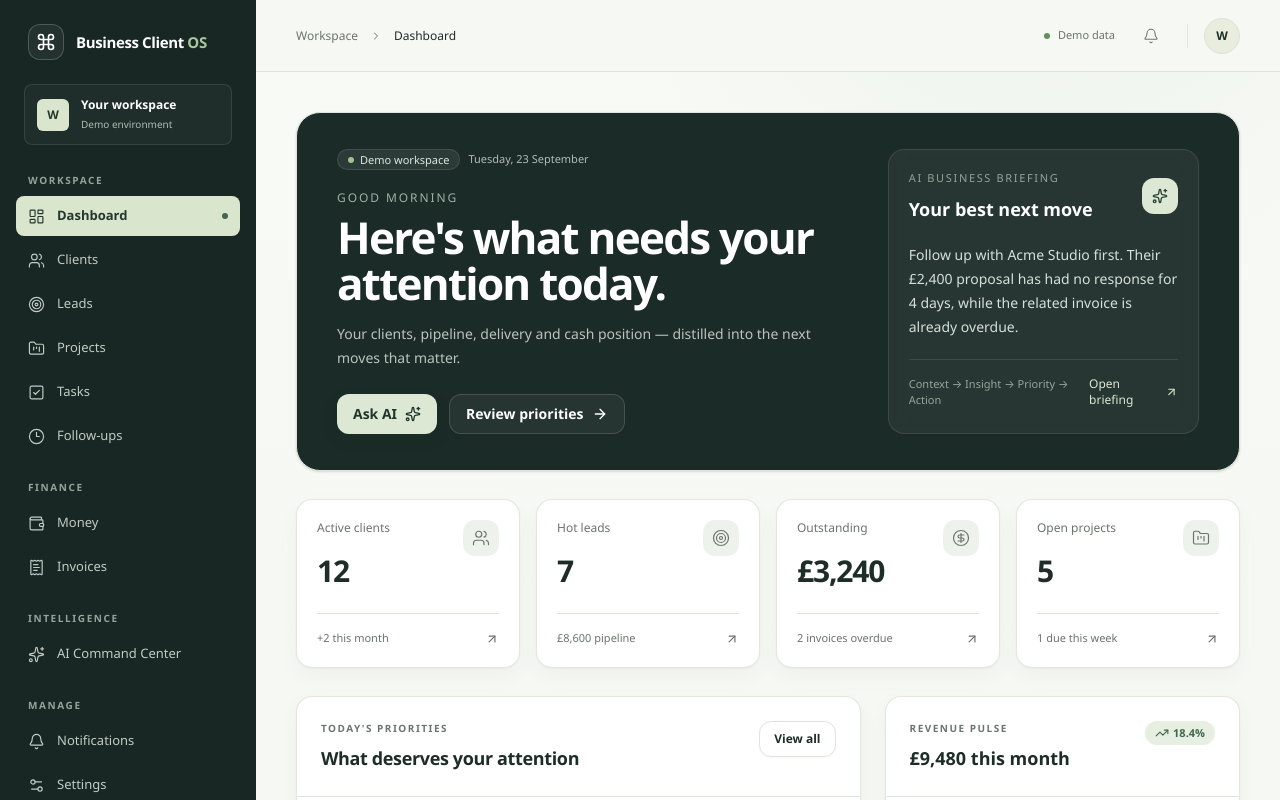
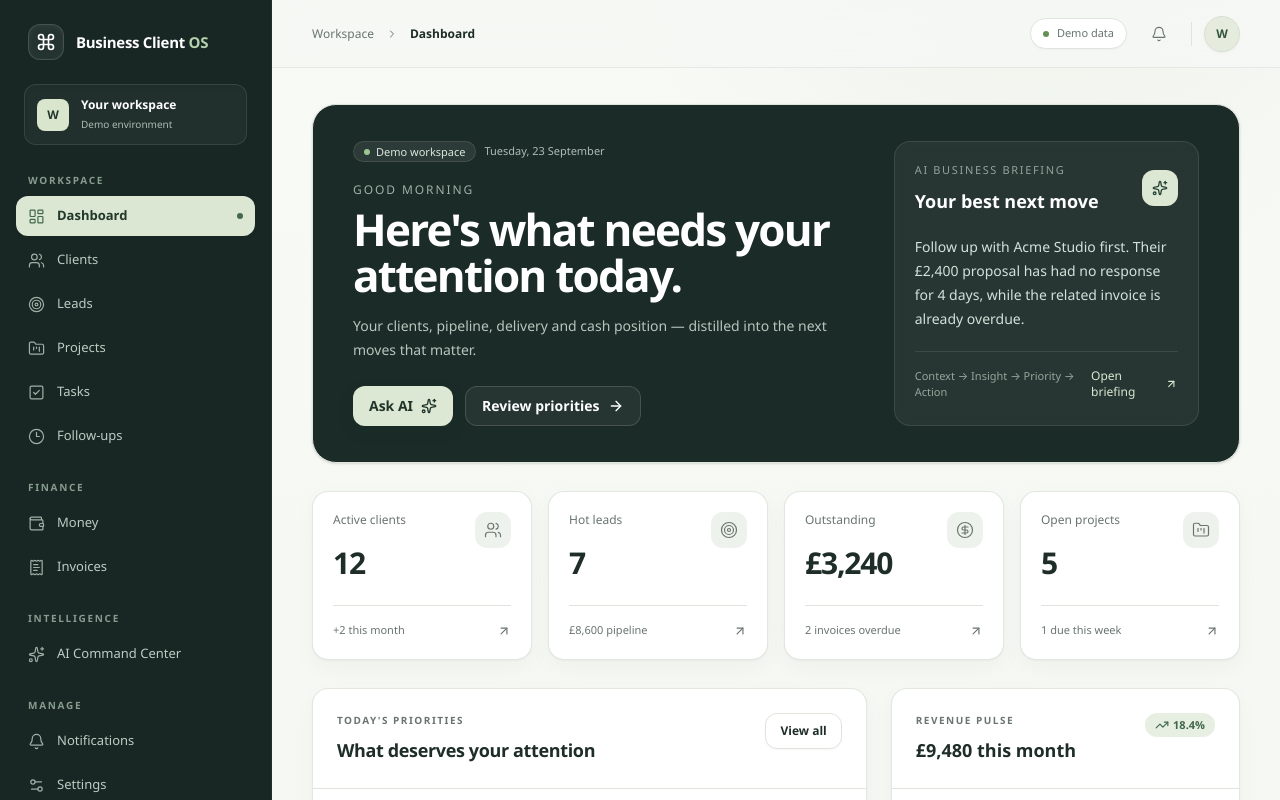
Before and after one commit to GiulianoM6/business-client-os, a Next.js app: page /preview/dashboard in a window 1280 px wide. Shown: the top 800 px of the page. Built offline with nearby package versions, Linux system fonts and the light colour scheme.

Commit message:
polish: refine premium application shell

```diff
--- a/components/shell/app-shell.tsx
+++ b/components/shell/app-shell.tsx
@@ -1,4 +1,5 @@
 "use client";
+
 import { useState } from "react";
 import Link from "next/link";
 import { usePathname } from "next/navigation";
@@ -29,6 +30,7 @@ function Sidebar({
   onNavigate?: () => void;
 }) {
   const pathname = usePathname();
+
   return (
     <div className="flex h-full flex-col overflow-y-auto px-4 pb-5">
       <Link
@@ -37,26 +39,28 @@ function Sidebar({
         className="flex h-21 shrink-0 items-center gap-3 px-3 text-white"
         aria-label="Business Client OS home"
       >
-        <span className="flex size-9 items-center justify-center rounded-xl border border-white/20 bg-white/5">
+        <span className="flex size-9 items-center justify-center rounded-xl border border-white/15 bg-white/[0.06] shadow-inner shadow-white/5">
           <Command className="size-5" />
         </span>
-        <span className="text-[15px] font-semibold tracking-tight">
-          Business Client <span className="text-[#a9c8a0]">OS</span>
+        <span className="text-[15px] font-semibold tracking-[-0.02em]">
+          Business Client <span className="text-[#b6d1ad]">OS</span>
         </span>
       </Link>
-      <div className="mx-2 mb-7 flex items-center gap-3 rounded-lg border border-white/10 bg-white/[0.035] p-3">
-        <span className="flex size-8 items-center justify-center rounded-md bg-[#d9e5cd] text-xs font-bold text-[#23372c]">
+
+      <div className="mx-2 mb-7 flex items-center gap-3 rounded-xl border border-white/10 bg-white/[0.045] p-3 shadow-inner shadow-black/5">
+        <span className="flex size-8 items-center justify-center rounded-lg bg-[#d9e5cd] text-xs font-bold text-[#23372c]">
           W
         </span>
-        <div>
-          <p className="text-xs font-semibold text-white">Your workspace</p>
+        <div className="min-w-0">
+          <p className="truncate text-xs font-semibold text-white">Your workspace</p>
           <p className="mt-1 text-[10px] text-[#aebcb3]">Demo environment</p>
         </div>
       </div>
+
       <nav aria-label="Main navigation" className="space-y-6">
         {["Workspace", "Finance", "Intelligence", "Manage"].map((group) => (
           <div key={group}>
-            <p className="mb-2 px-3 text-[10px] font-semibold uppercase tracking-[0.16em] text-[#93a59a]">
+            <p className="mb-2 px-3 text-[10px] font-semibold uppercase tracking-[0.17em] text-[#879b8f]">
               {group}
             </p>
             <div className="space-y-1">
@@ -65,6 +69,7 @@ function Sidebar({
                 .map((item) => {
                   const href = workspaceHref(workspaceId, item.slug);
                   const active = pathname === href;
+
                   return (
                     <Link
                       key={item.slug}
@@ -72,15 +77,18 @@ function Sidebar({
                       onClick={onNavigate}
                       aria-current={active ? "page" : undefined}
                       className={cn(
-                        "flex min-h-10 items-center gap-3 rounded-lg px-3 py-2 text-[13px] transition-colors hover:bg-white/7 hover:text-white",
+                        "group flex min-h-10 items-center gap-3 rounded-xl px-3 py-2 text-[13px] transition-all duration-150",
                         active
-                          ? "bg-[#d9e5cd] font-semibold text-[#23372c] hover:bg-[#d9e5cd] hover:text-[#23372c]"
-                          : "text-[#c0ccc3]",
+                          ? "bg-[#dbe7d2] font-semibold text-[#20372b] shadow-[0_1px_4px_rgba(0,0,0,0.08)]"
+                          : "text-[#becbc3] hover:bg-white/[0.06] hover:text-white",
                       )}
                     >
                       <item.icon
-                        className="size-[17px] shrink-0"
-                        strokeWidth={1.65}
+                        className={cn(
+                          "size-[17px] shrink-0 transition-colors",
+                          active ? "text-[#41684c]" : "text-[#9fb0a6] group-hover:text-white",
+                        )}
+                        strokeWidth={1.7}
                       />
                       {item.label}
                       {active && (
@@ -93,10 +101,11 @@ function Sidebar({
           </div>
         ))}
       </nav>
+
       <div className="mt-auto pt-8">
-        <div className="rounded-xl border border-white/10 p-4">
+        <div className="rounded-2xl border border-white/10 bg-white/[0.025] p-4">
           <Sprout className="mb-3 size-5 text-[#b7cea8]" />
-          <p className="text-xs font-medium text-white">
+          <p className="text-xs font-semibold text-white">
             More clarity. Less busywork.
           </p>
           <p className="mt-2 text-[11px] leading-relaxed text-[#aebcb3]">
@@ -107,6 +116,7 @@ function Sidebar({
     </div>
   );
 }
+
 export function AppShell({
   workspaceId,
   children,
@@ -119,6 +129,7 @@ export function AppShell({
   const current = navigation.find(
     (item) => pathname === workspaceHref(workspaceId, item.slug),
   );
+
   return (
     <div className="min-h-dvh">
       <a
@@ -127,11 +138,13 @@ export function AppShell({
       >
         Skip to content
       </a>
-      <aside className="fixed inset-y-0 left-0 z-30 hidden w-64 bg-sidebar text-sidebar-foreground lg:block">
+
+      <aside className="fixed inset-y-0 left-0 z-30 hidden w-[272px] border-r border-white/[0.04] bg-sidebar text-sidebar-foreground lg:block">
         <Sidebar workspaceId={workspaceId} />
       </aside>
-      <div className="lg:pl-64">
-        <header className="sticky top-0 z-20 flex h-18 items-center justify-between gap-3 border-b bg-background/95 px-4 backdrop-blur-md sm:px-8 lg:px-10">
+
+      <div className="lg:pl-[272px]">
+        <header className="sticky top-0 z-20 flex h-[68px] items-center justify-between gap-3 border-b border-border/80 bg-background/90 px-4 backdrop-blur-xl sm:px-8 lg:px-10">
           <div className="flex min-w-0 items-center gap-3">
             <Sheet open={open} onOpenChange={setOpen}>
               <SheetTrigger asChild>
@@ -157,51 +170,58 @@ export function AppShell({
                 />
               </SheetContent>
             </Sheet>
+
             <span className="hidden text-xs text-muted-foreground sm:block">
               Workspace
             </span>
             <ChevronRight className="hidden size-3 text-muted-foreground sm:block" />
-            <span className="truncate text-xs font-medium">
+            <span className="truncate text-xs font-semibold">
               {current?.label ?? "Workspace"}
             </span>
           </div>
-          <div className="flex items-center gap-2 sm:gap-4">
-            <span className="hidden items-center gap-2 text-[11px] text-muted-foreground md:flex">
+
+          <div className="flex items-center gap-2 sm:gap-3">
+            <span className="hidden items-center gap-2 rounded-full border bg-card px-3 py-1.5 text-[11px] text-muted-foreground shadow-[0_1px_2px_rgba(20,40,30,0.03)] md:flex">
               <span className="size-1.5 rounded-full bg-[#648f57]" />
               Demo data
             </span>
+
             <Button variant="ghost" size="icon" asChild>
               <Link
                 href={workspaceHref(workspaceId, "notifications")}
                 aria-label="Notifications"
               >
-                <Bell strokeWidth={1.6} />
+                <Bell strokeWidth={1.7} />
               </Link>
             </Button>
+
             <span className="h-6 w-px bg-border" />
+
             <Link
               href={workspaceHref(workspaceId, "settings")}
               aria-label="Workspace settings"
-              className="flex size-9 items-center justify-center rounded-full border border-[#dce2d3] bg-[#e8edde] text-xs font-semibold"
+              className="flex size-9 items-center justify-center rounded-full border border-[#d7dfd1] bg-[#e6ecdd] text-xs font-bold text-[#34543f] shadow-[0_1px_2px_rgba(20,40,30,0.05)] transition-transform hover:-translate-y-px"
             >
               W
             </Link>
           </div>
         </header>
+
         <main
           id="main-content"
           tabIndex={-1}
-          className="mx-auto max-w-[1536px] px-4 py-8 outline-none sm:px-8 lg:px-10 lg:py-10"
+          className="mx-auto max-w-[1500px] px-4 py-8 outline-none sm:px-8 lg:px-10 lg:py-9"
         >
           {children}
         </main>
+
         <footer className="mx-4 mt-4 flex flex-wrap items-center justify-between gap-3 border-t py-5 text-[11px] text-muted-foreground sm:mx-8 lg:mx-10">
           <span>
             Business Client OS <span className="mx-2 text-border">/</span> A
             clearer way to work.
           </span>
           <Link
-            className="inline-flex items-center gap-1 hover:text-foreground"
+            className="inline-flex items-center gap-1 font-medium hover:text-foreground"
             href={workspaceHref(workspaceId, "settings")}
           >
             Demo workspace <ArrowUpRight className="size-3" />
```
